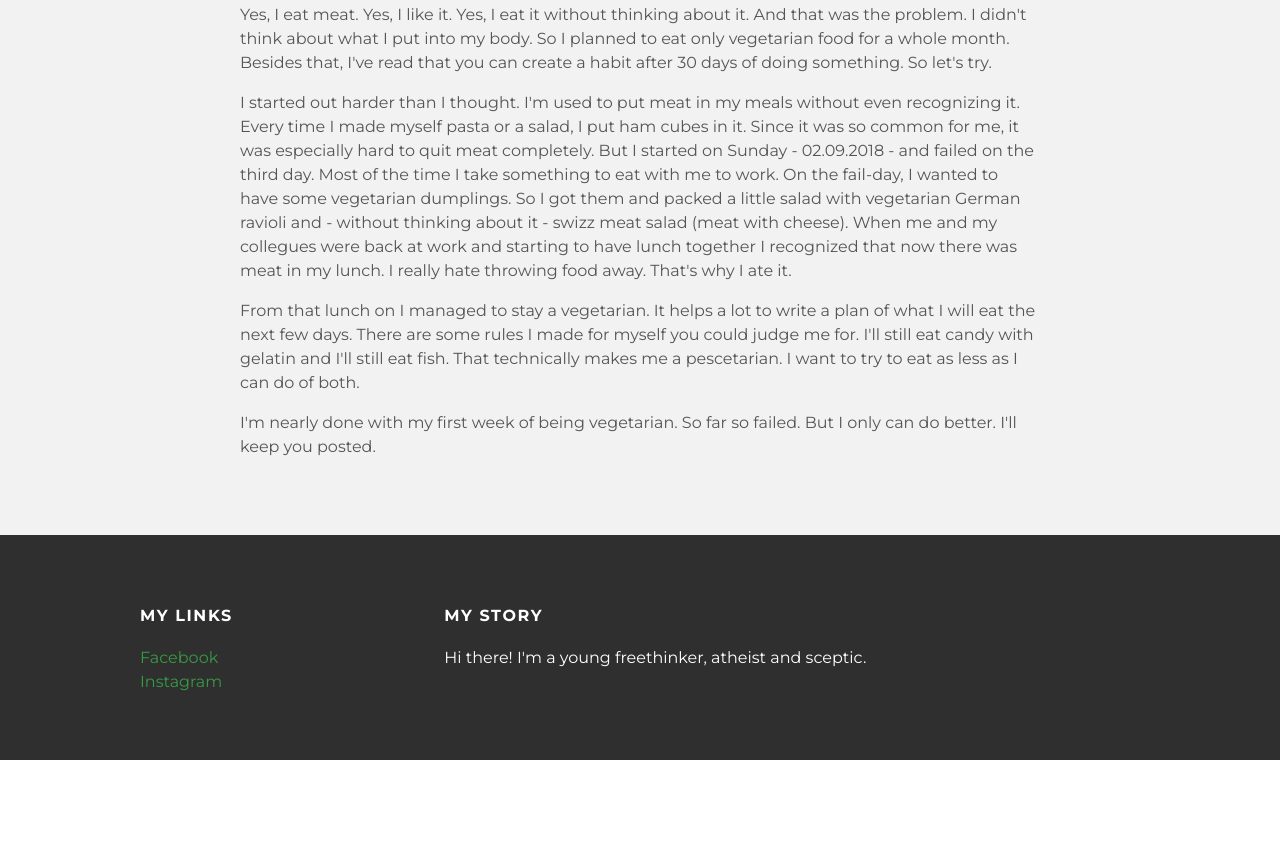
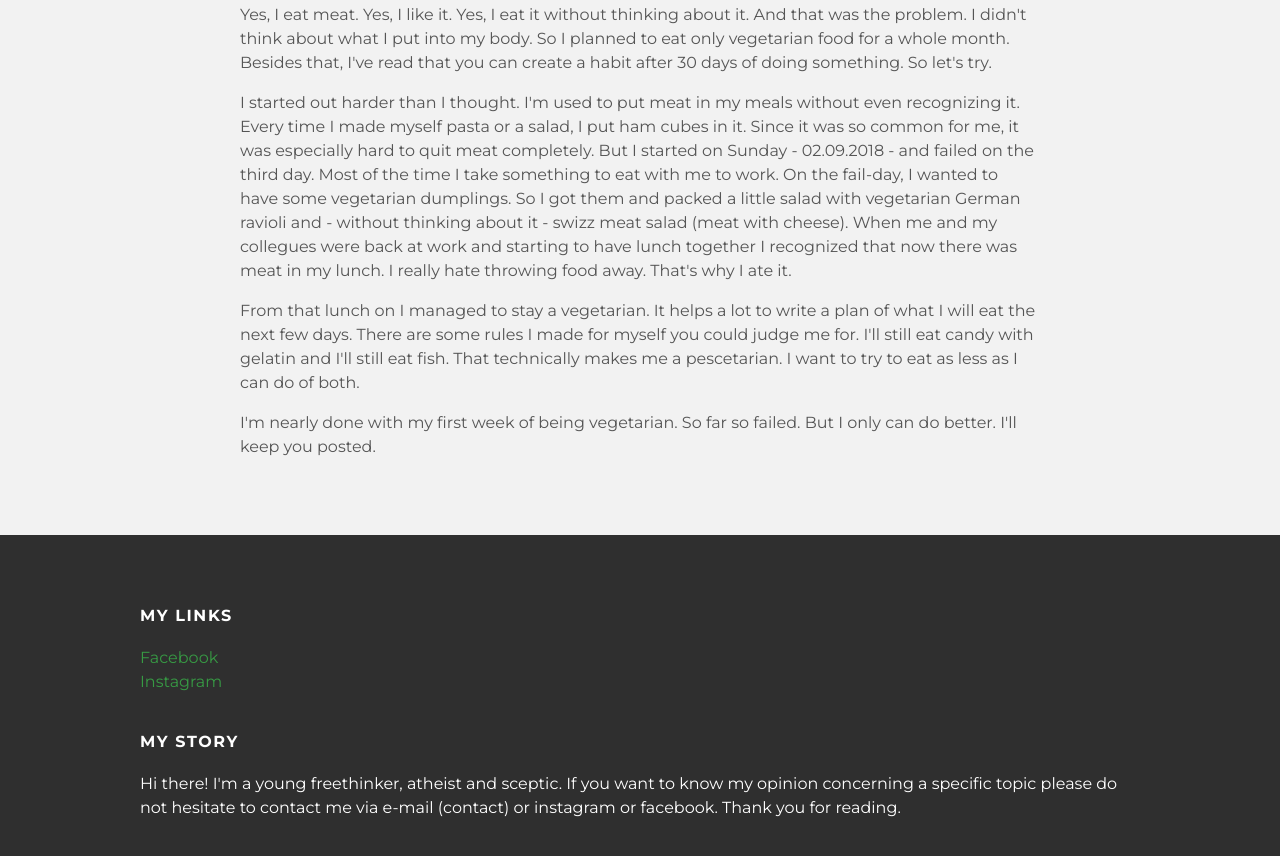
Before and after one commit to StephanieLips/StephanieLips.github.io, a plain HTML site: page index.html in a window 1280 px wide. Shown: the part 2849-3705 px from the top of the page. Before the commit the page ends 3609 px from the top, so only its background shows below. Drawn offline with Linux system fonts and the light colour scheme.

Commit message:
Update index.html

```diff
--- a/index.html
+++ b/index.html
@@ -168,7 +168,8 @@
       </div>
       <div class="column">
         <h4>My Story</h4>
-        <p>Hi there! I'm a young freethinker, atheist and sceptic.</p>
+        <p>Hi there! I'm a young freethinker, atheist and sceptic. If you want to know my opinion concerning a
+          specific topic please do not hesitate to contact me via e-mail (contact) or instagram or facebook. Thank you for reading.</p>
       </div>
       </div>
     </div>
```
